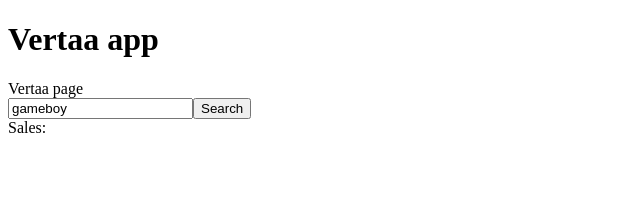
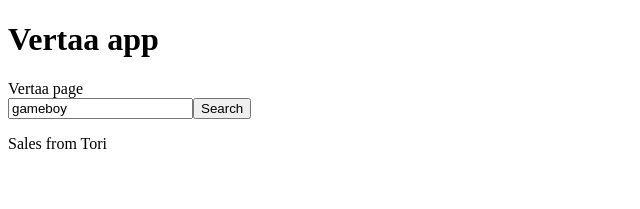
Before and after one commit to Jaakko252525/vertaa-app, a React (Create React App) app in the folder frontend_/: page /vertaapage in a window 1280 px wide. Shown: the top 209 px of the page, without its empty margins (0-640 px from the left). Built offline with nearby package versions, Linux system fonts and the light colour scheme.

Commit message:
refactoring and other changes

```diff
--- a/frontend_/src/components/Vertaa.tsx
+++ b/frontend_/src/components/Vertaa.tsx
@@ -11,6 +11,9 @@ import { useMutation } from "@apollo/client"
 
 // useState
 import { useEffect, useState } from "react"
+
+// components
+
 
 const Vertaa = () => {
 
@@ -50,11 +53,14 @@ const Vertaa = () => {
 
         // @ts-ignore
         await setSales(array)
-
-
     }
 
 
+    useEffect(() => {
+
+
+
+    },[setSales])
 
 
     return (
@@ -73,7 +79,14 @@ const Vertaa = () => {
             </form>
 
             <div>
-                Sales: {sales}
+                <p>Sales from Tori</p>
+                <ul>
+                    {sales.map(sale =>
+                        <li>
+                            {sale}
+                        </li>
+                        )}
+                </ul>
             </div>
         </div>
     )
```
